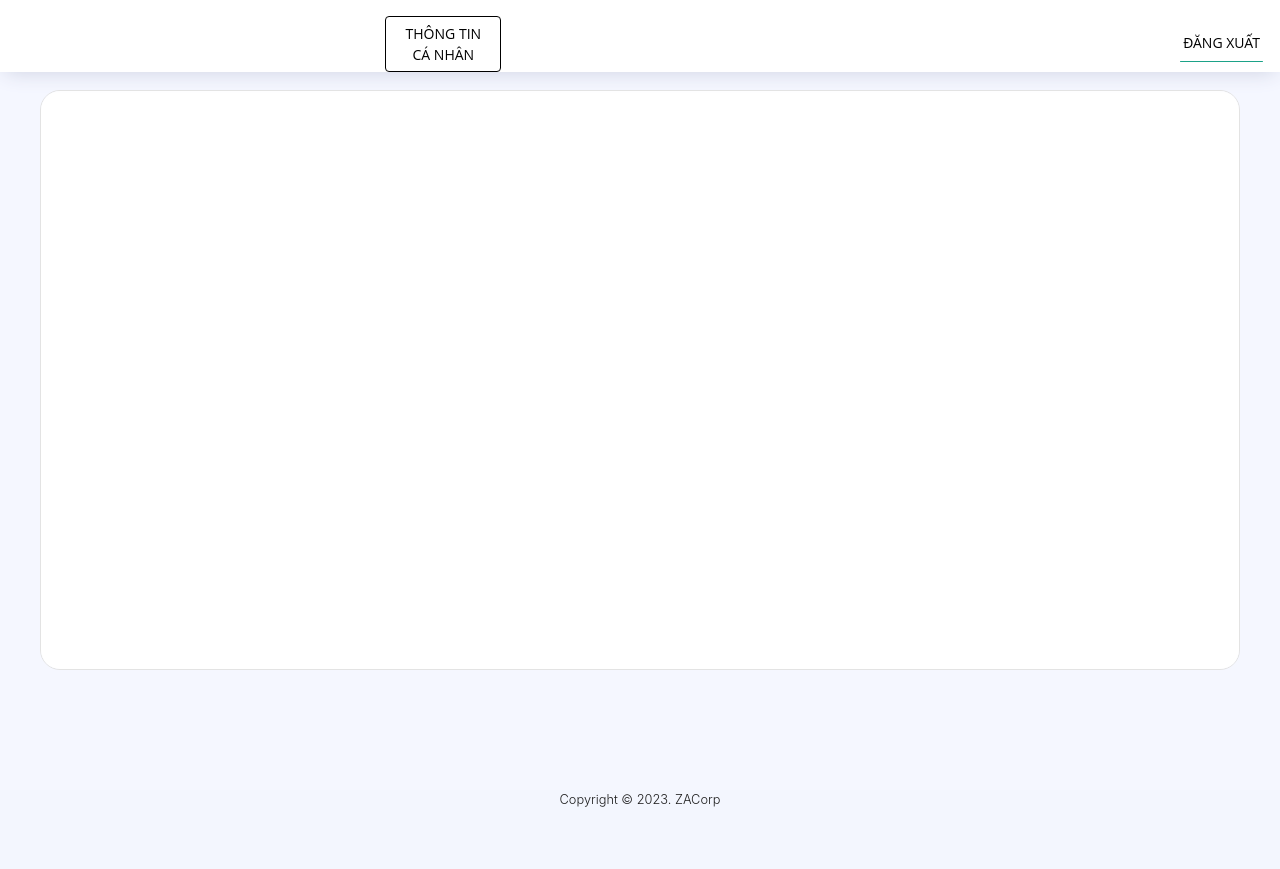
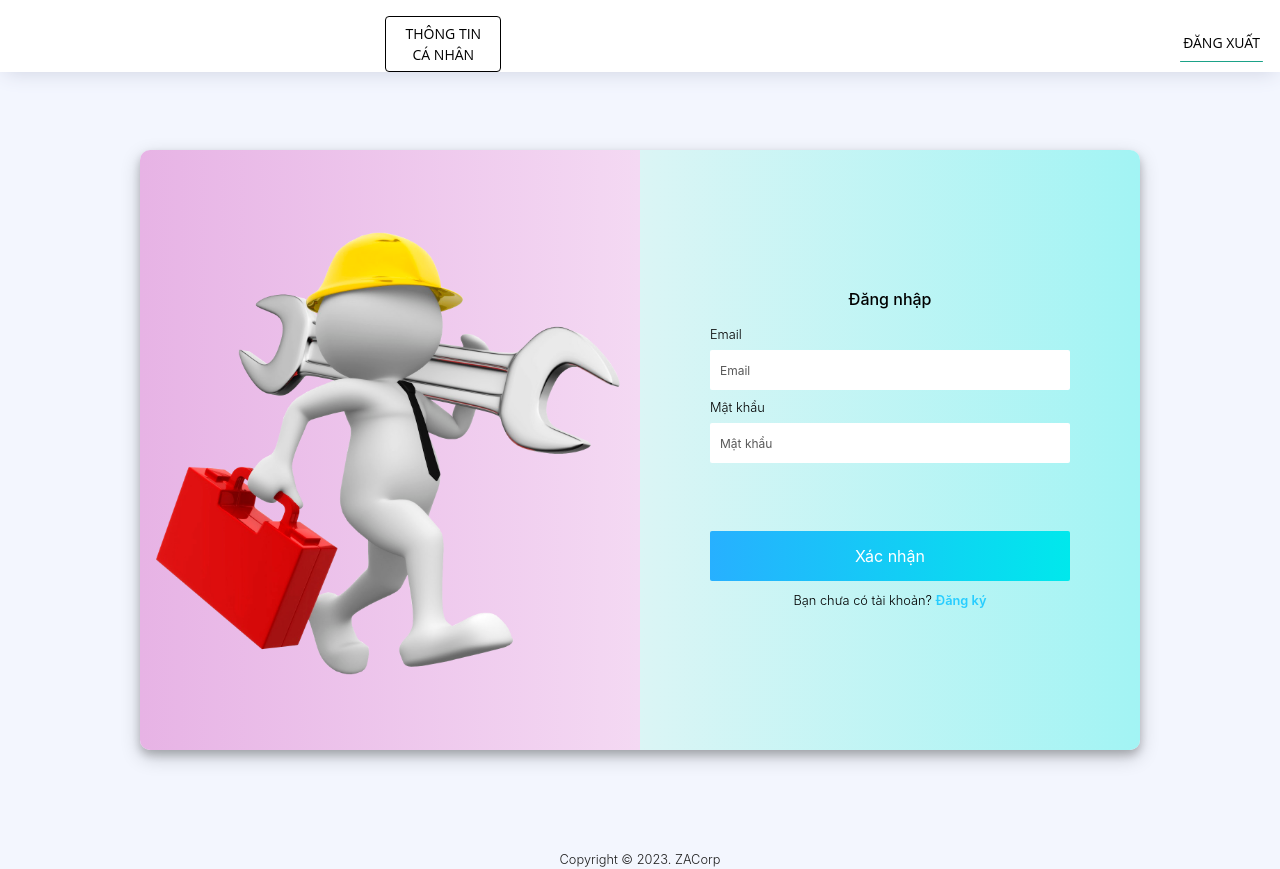
Before and after one commit to haodiu/device-manage-frontend, a React (Create React App) app: page / in a window 1280 px wide. Before the commit the page ends 809 px from the top, so only its background shows below. Built offline with nearby package versions, Linux system fonts and the light colour scheme; no server answers; sample sign-in values are in the browser's storage.

Commit message:
update something

```diff
--- a/src/App.css
+++ b/src/App.css
@@ -411,7 +411,7 @@ div.row {
   align-items: center;
   justify-content: center;
   width: 100%;
-  height: 580px;
+  height: 660px;
   overflow: auto;
 }
 
--- a/src/App.js
+++ b/src/App.js
@@ -18,6 +18,7 @@ function App() {
       <BrowserRouter>
         <Routes>
           <Route path="/" element={<Layout />}>
+            <Route index element={<Login />} />
             <Route index element={<Home />} />
             <Route path="devices" element={<DevicesManagement />} />
             <Route path="logbooks" element={<LogbooksManagement />} />
--- a/src/pages/DevicesManagement.js
+++ b/src/pages/DevicesManagement.js
@@ -426,7 +426,7 @@ const ProductsManagement = () => {
                   </tr>
                 </thead>
                 <tbody>
-                  {devicesByType?.map((device, index) => (
+                  {devicesByType.map((device, index) => (
                     <tr key={index} style={{ verticalAlign: "middle" }}>
                       <td>
                         {
--- a/src/pages/LogbooksManagement.js
+++ b/src/pages/LogbooksManagement.js
@@ -47,6 +47,7 @@ const ProductsManagement = () => {
 
   const updateStatusLogbook = async (id) => {
     console.log(logbookStatus + "  " + logbookId);
+
     const response = await fetch(hostLogbooks + id + "/update-status", {
       method: "PUT",
       headers: {
```
Also changed, not shown: 2 other files (tests, documents, lock files or other folders).
